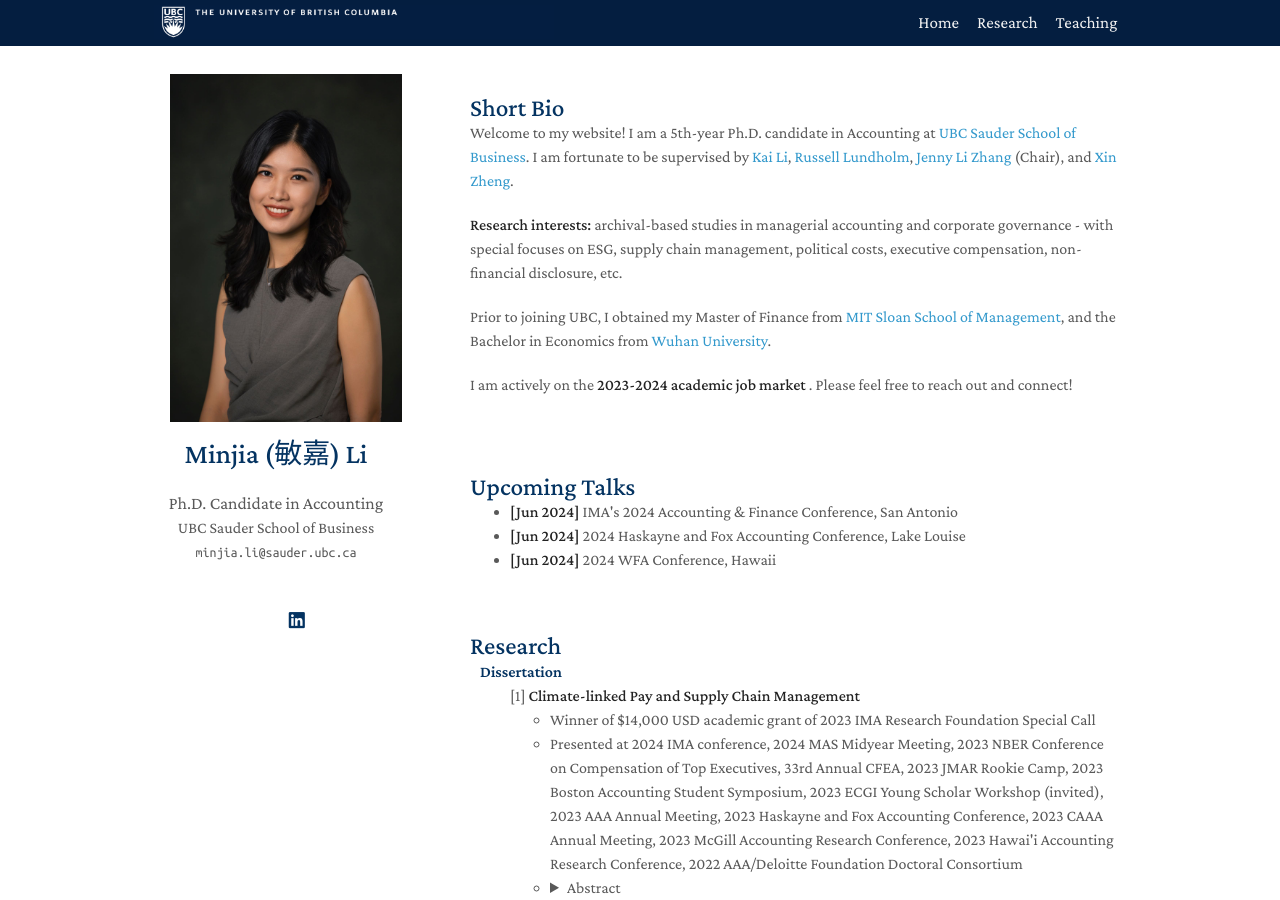
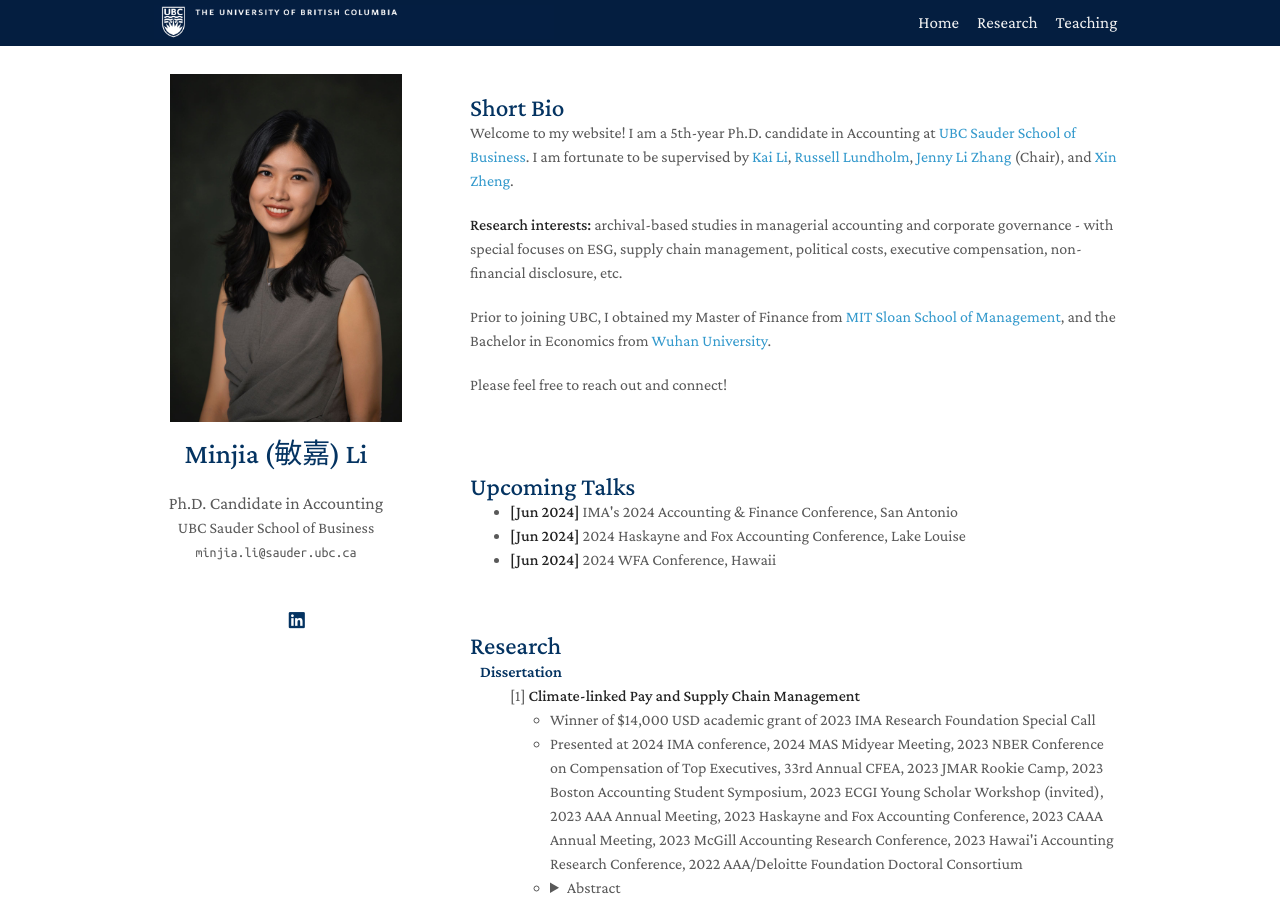
Before and after one commit to zeyang1225/zeyang1225.github.io, a Jekyll site: the page built from index.md, in a window 1280 px wide and 900 px high. Built offline with Jekyll 4.4.1, drawn with Linux system fonts in a browser that asks for light colours; nearby versions of some CDN libraries; a style sheet for code colours, icons or effects is not loaded.

Commit message:
Update home.md

```diff
--- a/_includes/home.md
+++ b/_includes/home.md
@@ -8,4 +8,4 @@ Welcome to my website! I am a 5th-year Ph.D. candidate in Accounting at <a href=
 
 Prior to joining UBC, I obtained my Master of Finance from <a href="https://mitsloan.mit.edu/">MIT Sloan School of Management</a>, and the Bachelor in Economics from <a href="https://en.whu.edu.cn/">Wuhan University</a>.
 
-I am actively on the <strong >2023-2024 academic job market </strong>. Please feel free to reach out and connect!
+Please feel free to reach out and connect!
```
